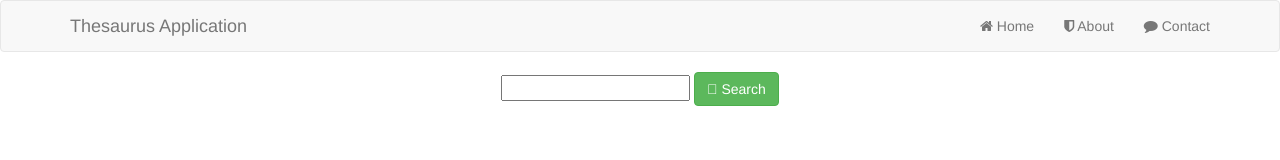
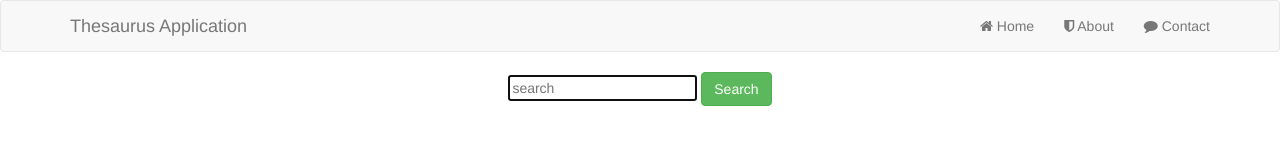
Before and after one commit to keshavchinna/SampleApp, a plain HTML site: page index.html in a window 1280 px wide. Drawn offline with nearby package versions, Linux system fonts and the light colour scheme; some packages are replaced by stand-ins of ours.

Commit message:
minor refactor

```diff
--- a/pages/home.html
+++ b/pages/home.html
@@ -1,8 +1,8 @@
 <div>
     <center>
     <form ng-submit="searchThesaurus(search)" class="loginDiv" ng-hide="addClient">
-        <input type="text" ng-model="search">
-        <input type="submit" ng-click="addClient = true" class="btn btn-success" value="&#xf011; Search"/>
+        <input type="text" ng-model="search" autofocus="autofocus" placeholder="search">
+        <input type="submit" ng-click="addClient = true" class="btn btn-success" value="Search"/>
     </form>
     </center>
     <br/>
```
